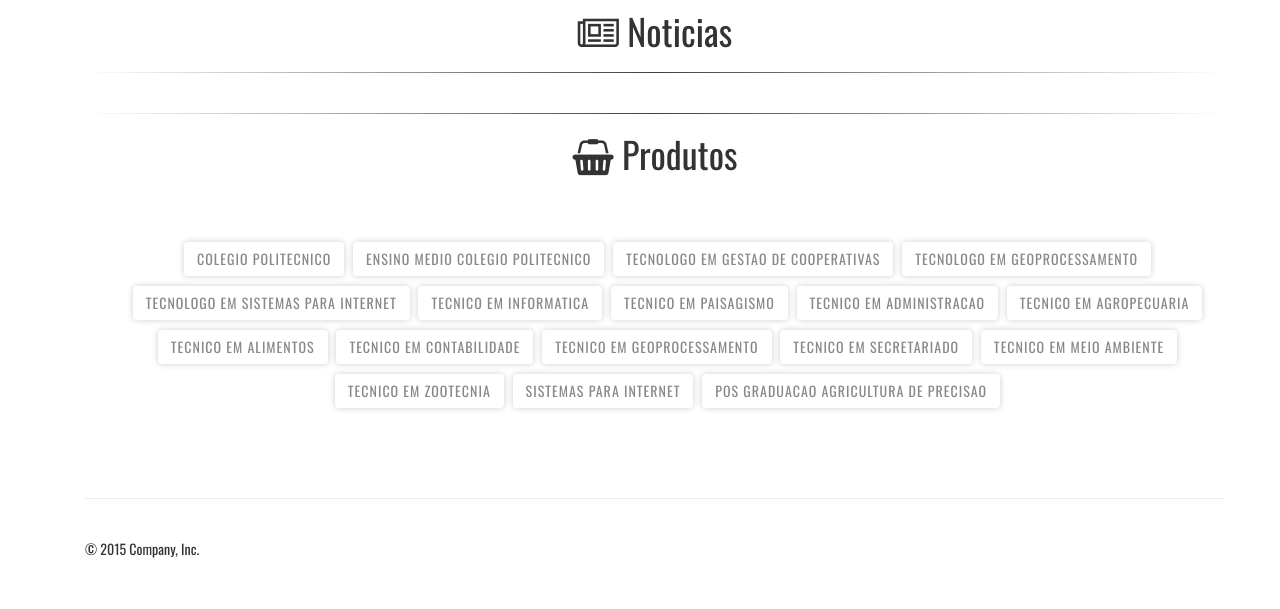
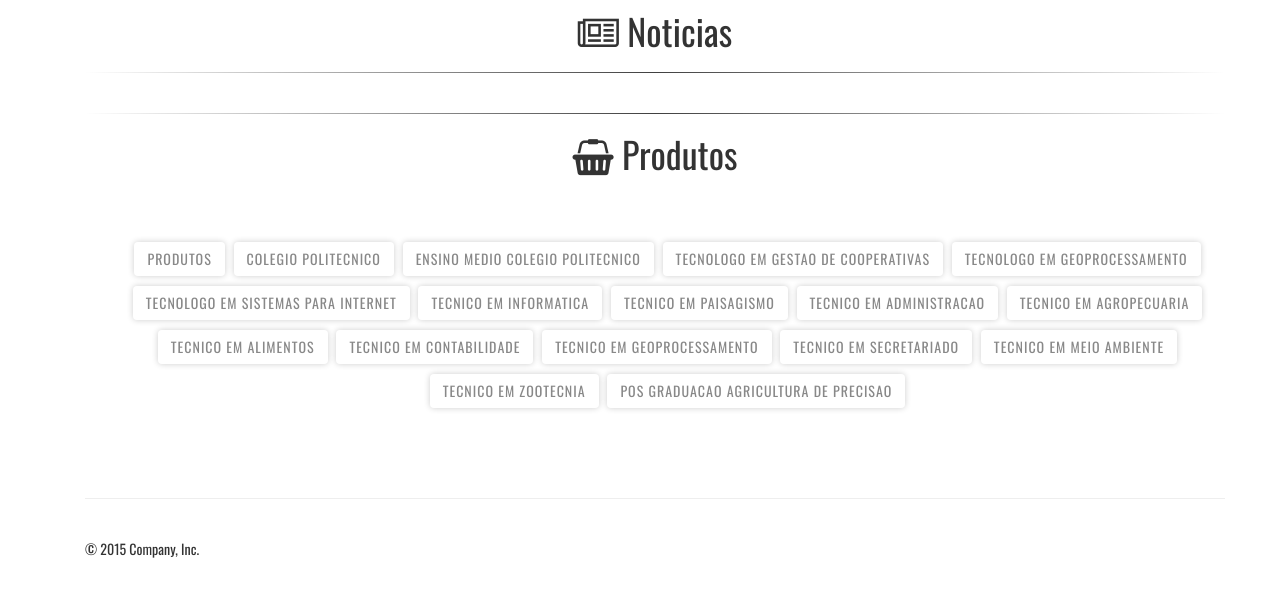
Before and after one commit to V1n1c1us/cespolpolitecnico, a PHP site: page / in a window 1280 px wide. Shown: the part 458-1067 px from the top of the page. Run offline with PHP 8.4, Linux system fonts and the light colour scheme; data that the repository does not hold is empty; some libraries are stand-ins or nearby versions.

Commit message:
Correceos no codigo de listagem dos produtos

```diff
--- a/index.php
+++ b/index.php
@@ -133,22 +133,22 @@ include('DB/connect.php');
             <div class="row">
                 <div class="col-lg-12 col-md-12 text-center">
                     <ul id="menu">
+                        <li class="btn box" data-toggle="portfilter" data-target="all">Produtos</li>
                         <li class="btn box" data-toggle="portfilter" data-target="colpoli">Colegio Politecnico</li>
-                        <li class="btn box" data-toggle="portfilter" data-target="all">Ensino Medio Colegio Politecnico</li>
+                        <li class="btn box" data-toggle="portfilter" data-target="empoli">Ensino Medio Colegio Politecnico</li>
                         <li class="btn box" data-toggle="portfilter" data-target="tecnogestcoo">Tecnologo em Gestao de Cooperativas</li>
-                        <li class="btn box" data-toggle="portfilter" data-target="media">Tecnologo em Geoprocessamento</li>
-                        <li class="btn box" data-toggle="portfilter" data-target="media">Tecnologo em Sistemas Para Internet</li>
-                        <li class="btn box" data-toggle="portfilter" data-target="media">Tecnico em Informatica</li>
-                        <li class="btn box" data-toggle="portfilter" data-target="brand">Tecnico em Paisagismo</li>
-                        <li class="btn box" data-toggle="portfilter" data-target="brand">Tecnico em Administracao</li>
-                        <li class="btn box" data-toggle="portfilter" data-target="brand">Tecnico em Agropecuaria</li>
-                        <li class="btn box" data-toggle="portfilter" data-target="brand">Tecnico em Alimentos</li>
-                        <li class="btn box" data-toggle="portfilter" data-target="brand">Tecnico em Contabilidade</li>
-                        <li class="btn box" data-toggle="portfilter" data-target="brand">Tecnico em Geoprocessamento</li>
-                        <li class="btn box" data-toggle="portfilter" data-target="brand">Tecnico em Secretariado</li>
-                        <li class="btn box" data-toggle="portfilter" data-target="brand">Tecnico em Meio Ambiente</li>
-                        <li class="btn box" data-toggle="portfilter" data-target="brand">Tecnico em Zootecnia</li>
-                        <li class="btn box" data-toggle="portfilter" data-target="art">Sistemas para Internet</li>
+                        <li class="btn box" data-toggle="portfilter" data-target="tecnogeo">Tecnologo em Geoprocessamento</li>
+                        <li class="btn box" data-toggle="portfilter" data-target="tecnosist">Tecnologo em Sistemas Para Internet</li>
+                        <li class="btn box" data-toggle="portfilter" data-target="tecinfo">Tecnico em Informatica</li>
+                        <li class="btn box" data-toggle="portfilter" data-target="tecpa">Tecnico em Paisagismo</li>
+                        <li class="btn box" data-toggle="portfilter" data-target="tecadm">Tecnico em Administracao</li>
+                        <li class="btn box" data-toggle="portfilter" data-target="tecagro">Tecnico em Agropecuaria</li>
+                        <li class="btn box" data-toggle="portfilter" data-target="tecalim">Tecnico em Alimentos</li>
+                        <li class="btn box" data-toggle="portfilter" data-target="teccont">Tecnico em Contabilidade</li>
+                        <li class="btn box" data-toggle="portfilter" data-target="tecgeo">Tecnico em Geoprocessamento</li>
+                        <li class="btn box" data-toggle="portfilter" data-target="tecsec">Tecnico em Secretariado</li>
+                        <li class="btn box" data-toggle="portfilter" data-target="tecma">Tecnico em Meio Ambiente</li>
+                        <li class="btn box" data-toggle="portfilter" data-target="teczoo">Tecnico em Zootecnia</li>
                         <li class="btn box" data-toggle="portfilter" data-target="colpoli">Pos graduacao Agricultura de Precisao</li>
                     </ul>
                     <br/>
```
Also changed, not shown: admin/funcoes/fotosProdutos/10176094_560908777356146_3865096816248017966_n.jpg (added), admin/funcoes/fotosProdutos/super_mario_maker-wallpaper-1366x768.jpg (added).
